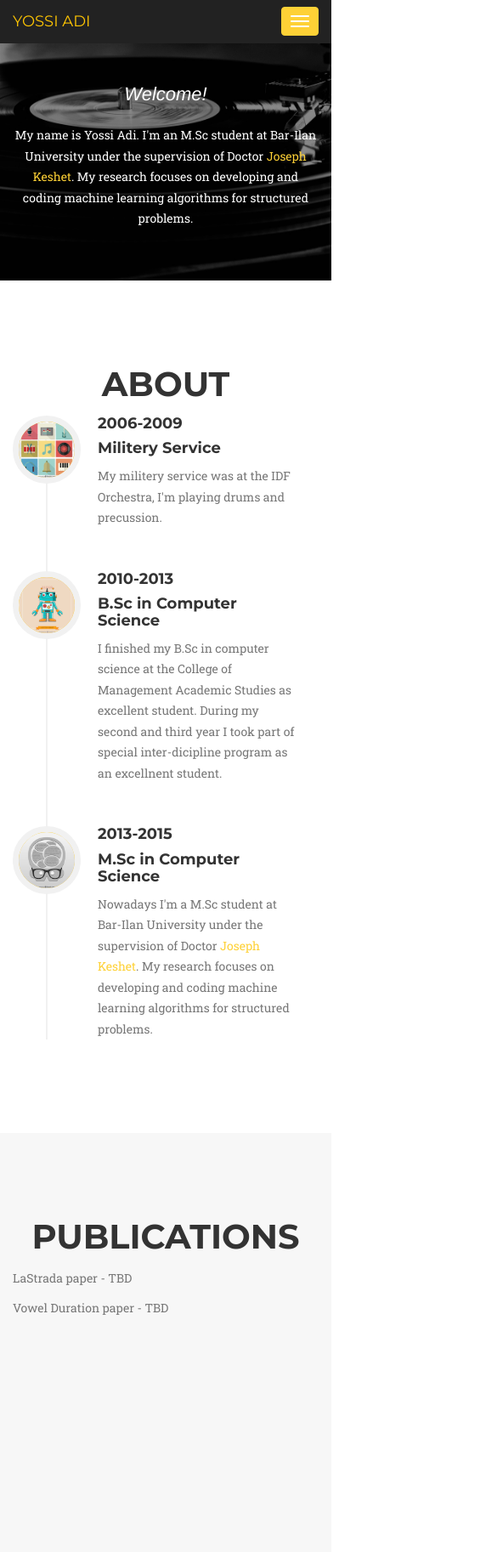
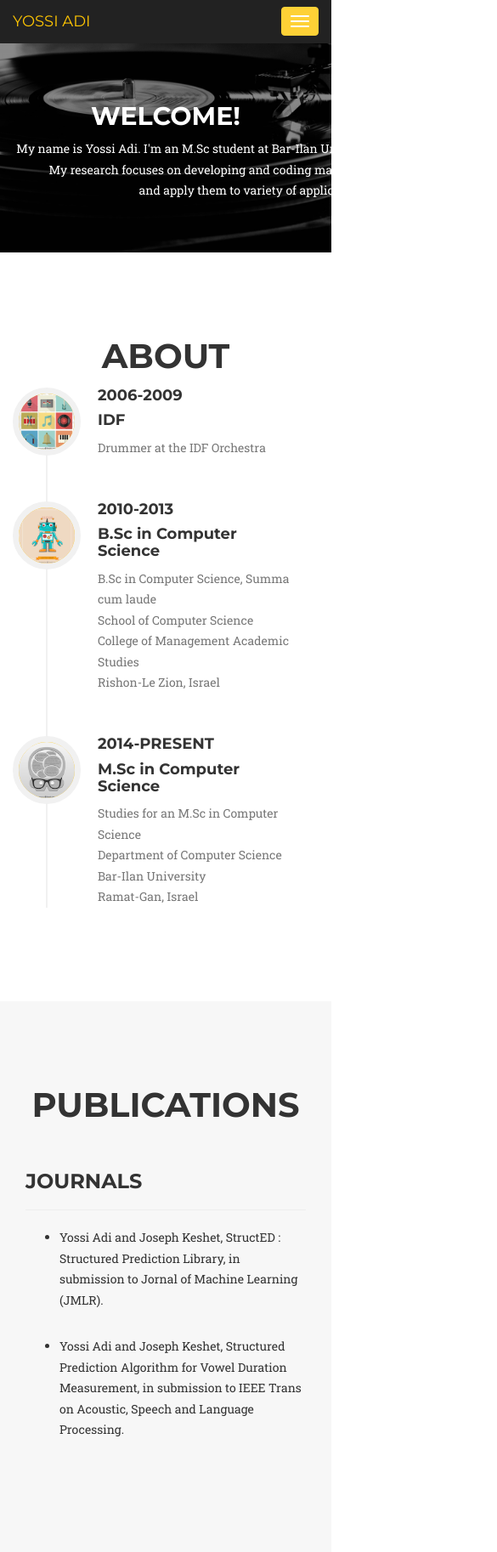
Before and after one commit to adiyoss/adiyoss.github.io, a plain HTML site: page index.html in a window 390 px wide. Shown: the top 1826 px of the page at 85% size, 585 px wide, since content can reach past the window. Drawn offline with nearby package versions, Linux system fonts and the light colour scheme; a web font is replaced by a local one.

Commit message:
web update

```diff
--- a/css/agency.css
+++ b/css/agency.css
@@ -656,6 +656,10 @@ section#contact {
     background-image: url(../img/map-image.jpg);
     background-position: center;
     background-repeat: no-repeat;
+    -webkit-background-size: cover;
+    -moz-background-size: cover;
+    -o-background-size: cover;
+    background-size: cover;
 }
 
 section#contact .section-heading {
--- /dev/null
+++ b/css/style.css
@@ -0,0 +1,6 @@
+.intro{
+	float: none;
+    margin-left: auto;
+    margin-right: auto;
+    width:750px;
+}
--- a/index.html
+++ b/index.html
@@ -6,8 +6,9 @@
     <meta charset="utf-8">
     <meta http-equiv="X-UA-Compatible" content="IE=edge">
     <meta name="viewport" content="width=device-width, initial-scale=1">
-    <meta name="description" content="">
-    <meta name="author" content="">
+    <meta name="keywords" content="machine leanging,structured prediction,structured learning,signal processing,StructED">
+    <meta name="description" content="Home page for yossi adi">
+    <meta name="author" content="yossi adi">
 
     <title>Yossi Adi</title>
 
@@ -16,6 +17,7 @@
 
     <!-- Custom CSS -->
     <link href="css/agency.css" rel="stylesheet">
+    <link href="css/style.css" rel="stylesheet">
 
     <!-- Custom Fonts -->
     <link href="font-awesome-4.1.0/css/font-awesome.min.css" rel="stylesheet" type="text/css">
@@ -71,7 +73,7 @@
                         <a class="page-scroll" href="#contact">Contact</a>
                     </li>
 
-                    <li><a href="http://adiyoss.bitbucket.org" target="_blank"><i class="fa fa-github"></i></a>
+                    <li><a href="http://github.org/adiyoss" target="_blank"><i class="fa fa-github"></i></a>
                     </li>
                     <li><a href="https://www.facebook.com/yossi.adi.7" target="_blank"><i class="fa fa-facebook"></i></a>
                     </li>
@@ -88,10 +90,11 @@
     <header>
         <div class="container">
             <div class="intro-text">
-                <div class="intro-lead-in">Welcome!</div>
-                <div>
-                    <p>My name is Yossi Adi. I'm an M.Sc student at Bar-Ilan University under the supervision of Doctor <a href="http://u.cs.biu.ac.il/~jkeshet/Welcome.html" target="_blank">Joseph Keshet</a>.
-                        My research focuses on developing and coding machine learning algorithms for structured problems.</p>
+                <h2 class="section-heading">Welcome!</h2>
+                <div class="span7 intro">
+                    <p>My name is Yossi Adi. I'm an M.Sc student at Bar-Ilan University under the supervision of Doctor <a href="http://u.cs.biu.ac.il/~jkeshet" target="_blank">Joseph Keshet</a>.<br>
+                        My research focuses on developing and coding machine learning algorithms for structured problems <br>
+                        and apply them to variety of applications such as speech processing.</p>
                 </div>
             </div>
         </div>
@@ -115,10 +118,10 @@
                             <div class="timeline-panel">
                                 <div class="timeline-heading">
                                     <h4>2006-2009</h4>
-                                    <h4 class="subheading">Militery Service</h4>
+                                    <h4 class="subheading">IDF</h4>
                                 </div>
                                 <div class="timeline-body">
-                                    <p class="text-muted">My militery service was at the IDF Orchestra, I'm playing drums and precussion.</p>
+                                    <p class="text-muted">Drummer at the IDF Orchestra</p>
                                 </div>
                             </div>
                         </li>
@@ -132,8 +135,10 @@
                                     <h4 class="subheading">B.Sc in Computer Science</h4>
                                 </div>
                                 <div class="timeline-body">
-                                    <p class="text-muted">I finished my B.Sc in computer science at the College of Management Academic Studies as excellent student. During my second and third
-                                        year I took part of special inter-dicipline program as an excellnent student.</p>
+                                    <p class="text-muted">B.Sc in Computer Science, Summa cum laude </br>
+                                        School of Computer Science </br>
+                                        College of Management Academic Studies </br>
+                                        Rishon-Le Zion, Israel</p>
                                 </div>
                             </div>
                         </li>
@@ -143,12 +148,14 @@
                             </div>
                             <div class="timeline-panel">
                                 <div class="timeline-heading">
-                                    <h4>2013-2015</h4>
+                                    <h4>2014-Present</h4>
                                     <h4 class="subheading">M.Sc in Computer Science</h4>
                                 </div>
                                 <div class="timeline-body">
-                                    <p class="text-muted">Nowadays I'm a M.Sc student at Bar-Ilan University under the supervision of Doctor <a href="http://u.cs.biu.ac.il/~jkeshet/Welcome.html" target="_blank">Joseph Keshet</a>.
-                                        My research focuses on developing and coding machine learning algorithms for structured problems.</p>
+                                    <p class="text-muted">Studies for an M.Sc in Computer Science</br>
+                                    Department of Computer Science</br>
+                                    Bar-Ilan University</br>
+                                    Ramat-Gan, Israel</p>
                                 </div>
                             </div>
                         </li>
@@ -203,27 +210,23 @@
                     <h2 class="section-heading">Publications</h2>
                 </div>
             </div>
-            <div class="row">
-                <div class="col-md-4">
-                    <span>
-                        <p class="text-muted">LaStrada paper - TBD</p>
-                        <p class="text-muted">Vowel Duration paper - TBD</p>
-                    </span>
-                </div>
-                <div class="col-md-4">
-                </div>
-                <div class="col-md-4">
+            <br>
+            <div class="row-fluid">
+                <div class="col-md-12">
+                <h3>Journals</h3>
+                <hr>
+                <ul>
+                    <li>
+                        <p class="subheading">Yossi Adi and Joseph Keshet, StructED : Structured Prediction Library, in submission to Jornal of Machine Learning (JMLR).</p>
+                    </li>
+                    <br>
+                    <li>
+                        <p class="subheading">Yossi Adi and Joseph Keshet, Structured Prediction Algorithm for Vowel Duration Measurement, in submission to IEEE Trans on Acoustic, Speech and Language Processing.</p>
+                    </li>
+                <ul>
                 </div>
             </div>
         </div>
-        </br>
-        </br>
-        </br>
-        </br>
-        </br>
-        </br>
-        </br>
-        </br>
     </section>
 
 <!-- Portfolio Grid Section -->
@@ -245,7 +248,7 @@
                         <img src="img/portfolio/La_Strada_preview.jpg" class="img-responsive" alt="">
                     </a>
                     <div class="portfolio-caption">
-                        <h4>LaStrada</h4>
+                        <h4>StructED</h4>
                         <p class="text-muted">Structured Prediction Library</p>
                     </div>
                 </div>
@@ -260,7 +263,7 @@
                     </a>
                     <div class="portfolio-caption">
                         <h4>Vowel Duration</h4>
-                        <p class="text-muted">Vowel Duration Package</p>
+                        <p class="text-muted">Vowel Duration Measurement</p>
                     </div>
                 </div>
                 <div class="col-md-4 col-sm-6 portfolio-item">
@@ -293,13 +296,13 @@
             <div class="row">
                 <div class="col-lg-8">
                     </br></br></br>
-                    <h3 class="section-heading">Department of Computer Science</h3>
+                    <h4 class="section-heading">Department of Computer Science</h4>
                     </br>
-                    <h3 class="section-heading">Bar-Ilan University</h3>
+                    <h4 class="section-heading">Bar-Ilan University</h4>
                     </br>
-                    <h3 class="section-heading">Ramat Gan, 52900, Israel</h3>
+                    <h4 class="section-heading">Ramat Gan, 52900, Israel</h4>
                     </br>
-                    <h3 class="section-heading">Email:  <a href="mailto:adiyoss@cs.biu.ac.il">adiyoss at cs.biu.ac.il</a></h3>
+                    <h4 class="section-heading">Email:  <a href="mailto:adiyoss@cs.biu.ac.il">adiyoss at cs.biu.ac.il</a></h4>
                     </br>
                 </div>
                 <div class="col-lg-4">
@@ -318,7 +321,7 @@
                 </div>
                 <div class="col-md-4">
                     <ul class="list-inline social-buttons">
-                        <li><a href="http://adiyoss.bitbucket.org" target="_blank"><i class="fa fa-github"></i></a>
+                        <li><a href="http://github.org/adiyoss" target="_blank"><i class="fa fa-github"></i></a>
                         </li>
                         <li><a href="https://www.facebook.com/yossi.adi.7" target="_blank"><i class="fa fa-facebook"></i></a>
                         </li>
@@ -352,7 +355,7 @@
                             <h2>LaStrada</h2>
                             <img class="img-responsive img-centered" src="img/portfolio/La_Strada.jpg" alt="">
                             <p>La Strada is a collection of machine learning algorithms for structured prediction problems. In structured prediction each task is distinctive and has its own set of feature functions, unique measure of performance and in many cases a non-standard inference. La Strada package was designed to handle this inherent implementation complexity by having an easy interface to user-defined feature functions, decoder and evaluation function</p>
-                            <p><a href="LaStrada/index.html" target="_blank">Download LaStrada</a></p>
+                            <p><a href="http://slpl.github.io/LaStrada/" target="_blank">Download LaStrada</a></p>
                             <button type="button" class="btn btn-primary" data-dismiss="modal"><i class="fa fa-times"></i> Close Project</button>
                         </div>
                     </div>
@@ -377,7 +380,7 @@
                             <h2>Vowel Duration Package</h2>
                             <img class="img-responsive img-centered" src="img/portfolio/vowels.jpg" alt="">
                             <p>Will be update soon</p>
-                            <p><a href="VowelDuration/index.html" target="_blank">Download Vowel Duration Package</a></p>
+                            <p><a href="http://slpl.github.io/Vowel-Duration/" target="_blank">Download Vowel Duration Package</a></p>
                             <button type="button" class="btn btn-primary" data-dismiss="modal"><i class="fa fa-times"></i> Close Project</button>
                         </div>
                     </div>
@@ -403,7 +406,7 @@
                             <h2>Locator</h2>
                             <img class="img-responsive img-centered" src="img/portfolio/locator.jpg" alt="">
                             <p>Locator is an indoor localization system using the Kinect device. By using computer vision tool on the Depth image of the Kinect Locator can create probabilistic assumptions of the location at any moment</p>
-                            <p><a href="#" target="_blank">Download Locator</a></p>
+                            <p><a  target="_blank">Download Locator</a></p>
                             <button type="button" class="btn btn-primary" data-dismiss="modal"><i class="fa fa-times"></i> Close Project</button>
                         </div>
                     </div>
```
